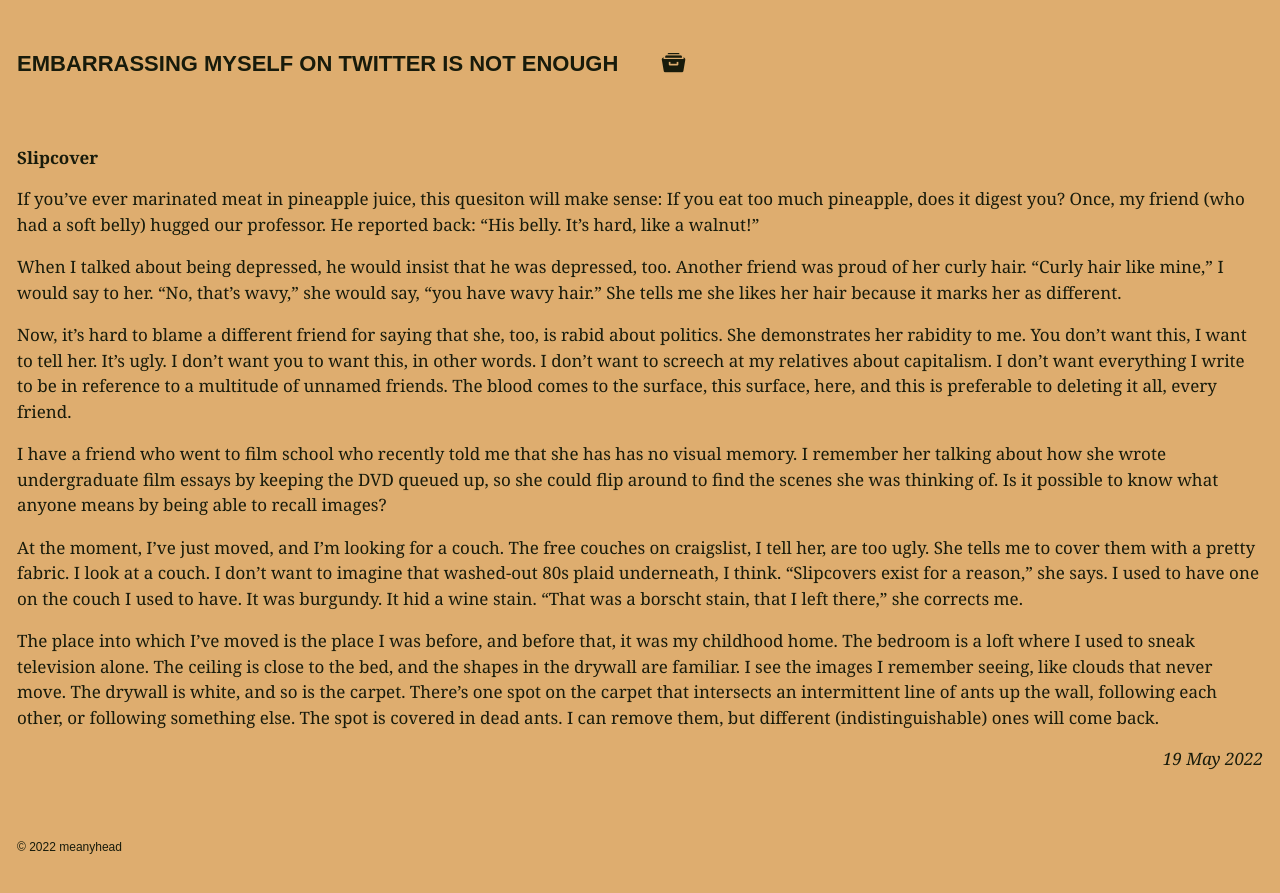
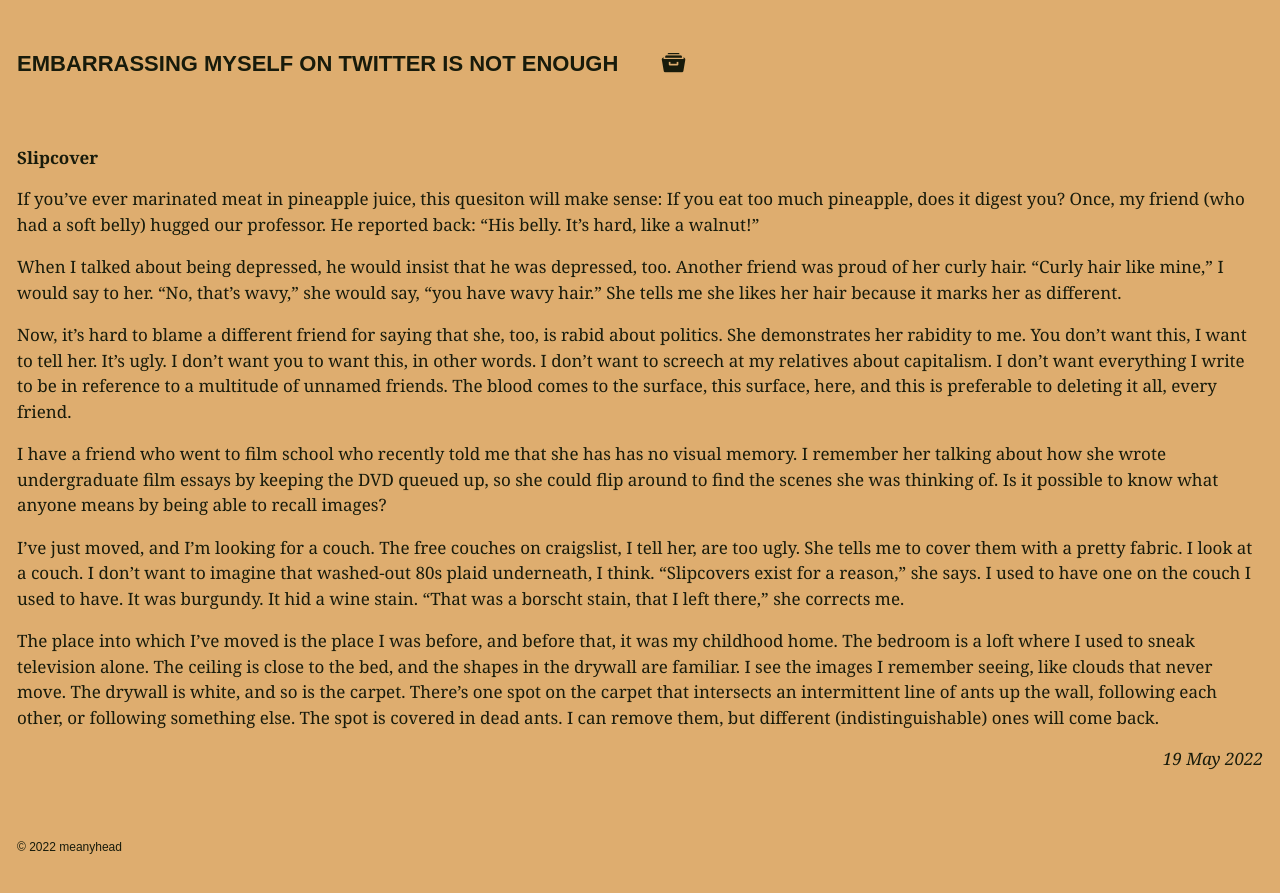
Before and after one commit to meanyhead/meanyhead.github.io, a Jekyll site: the page built from _posts/2022-5-19-slipcover.md, in a window 1280 px wide. Shown: the top 893 px of the page. Built offline with Jekyll 4.4.1, drawn with Linux system fonts in a browser that asks for light colours; comment, search, counter and statistics services are not loaded.

Commit message:
auto Thu 05/19/2022  09:16 AM

```diff
--- a/_posts/2022-5-19-slipcover.md
+++ b/_posts/2022-5-19-slipcover.md
@@ -11,6 +11,6 @@
 
 I have a friend who went to film school who recently told me that she has has no visual memory. I remember her talking about how she wrote undergraduate film essays by keeping the DVD queued up, so she could flip around to find the scenes she was thinking of. Is it possible to know what anyone means by being able to recall images?
 
-At the moment, I've just moved, and I'm looking for a couch. The free couches on craigslist, I tell her, are too ugly. She tells me to cover them with a pretty fabric. I look at a couch. I don't want to imagine that washed-out 80s plaid underneath, I think. "Slipcovers exist for a reason," she says. I used to have one on the couch I used to have. It was burgundy. It hid a wine stain. "That was a borscht stain, that I left there," she corrects me.
+I've just moved, and I'm looking for a couch. The free couches on craigslist, I tell her, are too ugly. She tells me to cover them with a pretty fabric. I look at a couch. I don't want to imagine that washed-out 80s plaid underneath, I think. "Slipcovers exist for a reason," she says. I used to have one on the couch I used to have. It was burgundy. It hid a wine stain. "That was a borscht stain, that I left there," she corrects me.
 
 The place into which I've moved is the place I was before, and before that, it was my childhood home. The bedroom is a loft where I used to sneak television alone. The ceiling is close to the bed, and the shapes in the drywall are familiar. I see the images I remember seeing, like clouds that never move. The drywall is white, and so is the carpet. There's one spot on the carpet that intersects an intermittent line of ants up the wall, following each other, or following something else. The spot is covered in dead ants. I can remove them, but different (indistinguishable) ones will come back.
--- a/publish_time.txt
+++ b/publish_time.txt
@@ -1 +1 @@
-09:09 AM
+09:15 AM
```
